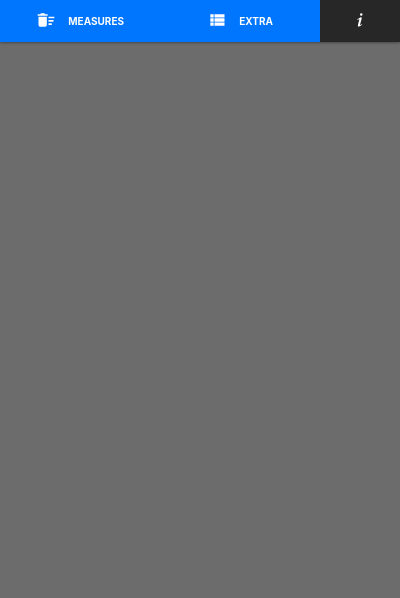
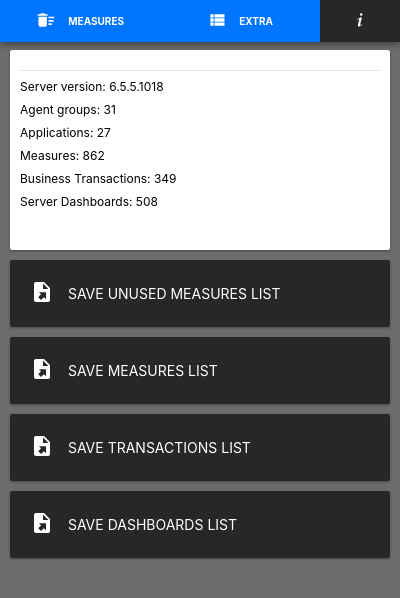
Before and after one commit to areknow/electron-profile, an Electron app: page app/modal.html in a window 400 px wide. Both pictures are taken after a click on the element 360 px from the left and 21 px from the top of the page. Drawn offline with Linux system fonts and the light colour scheme; no server answers.

Commit message:
list printing options and third tab section stats

```diff
--- a/app/js/modal.js
+++ b/app/js/modal.js
@@ -1,11 +1,23 @@
 (function () {
+
+  var unusedMeasures;
+  var allMeasures;
+  var transactions;
+  var dashboards;
 
   //populate lists
   require('electron').ipcRenderer.on('ping', (event, message) => {
+
+    unusedMeasures = message.unusedMeasures;
+    allMeasures = message.profile.profile.allMeasures;
+    transactions = message.profile.profile.transactions;
+    dashboards = message.dashboards;
+
     var title = document.getElementById('modal-title');
     console.log(message)
     $.each(message.profile, function(index,value) {
       title.innerHTML = value.name
+      $('.section-3 .material .title span').text(value.name)
     })
     $.each(message.unusedMeasures, function(index,value) {
       populateUnusedMeasureList(value)
@@ -47,6 +59,27 @@
 
 
 
+  //print the unused measure list to a text file
+  function exportList(list) {
+    var output = "";
+    $.each(list, function(index,item) {
+      output += item+"\r\n";
+    })
+    var app = require('electron').remote;
+    var dialog = app.dialog;
+    dialog.showSaveDialog(function (fileName) {
+      if (fileName === undefined){
+        console.log("You didn't save the file");
+        return;
+      }
+      var fs = require('fs-extra');
+      fs.writeFile(fileName+".txt", output, function (err) {
+        if(err){
+          alert("An error ocurred creating the file "+ err.message)
+        }
+      });
+    });
+  }
 
 
 
@@ -58,7 +91,7 @@
 
 
 
-  //nav button functions
+  //button functions
   $('.button-1').click(function() {
     $('.section-1').fadeIn(200)
     $('.section-2').fadeOut(200)
@@ -80,26 +113,18 @@
     $('.button-1').removeClass('selected');
     $('.button-2').removeClass('selected');
   })
-
+  $('.section-3 .buttons .print-unused').click(function() {
+    exportList(unusedMeasures);
+  })
+  $('.section-3 .buttons .print-all-measures').click(function() {
+    exportList(allMeasures);
+  })
+  $('.section-3 .buttons .print-transactions').click(function() {
+    exportList(transactions);
+  })
+  $('.section-3 .buttons .print-dashboards').click(function() {
+    exportList(dashboards);
+  })
 
 
 })();
-
-
-function exportUnusedMeasureList() {
-  var app = require('electron').remote;
-  var dialog = app.dialog;
-  dialog.showSaveDialog(function (fileName) {
-    if (fileName === undefined){
-      console.log("You didn't save the file");
-      return;
-    }
-    var fs = require('fs-extra');
-    var content = "1st line text" +"\n" + "2nd line text";
-    fs.writeFile(fileName+".txt", content, function (err) {
-      if(err){
-        alert("An error ocurred creating the file "+ err.message)
-      }
-    });
-  });
-}
--- a/app/js/render.js
+++ b/app/js/render.js
@@ -119,6 +119,7 @@
     var measuresFromIncidentsAndTransactions = []
     var fileName = path.split("/")[path.split("/").length - 1];
     parser.parseString(data, function (err, result) {
+      console.log(result)
       if (err) {
         errors.forEach(function (err) {
           alert('Error: ', err);
--- a/app/modal.html
+++ b/app/modal.html
@@ -32,16 +32,13 @@
       </div>
     </div>
 
-
     <div class="section section-1">
       <div class="inner">
         <div class="heading"><span class="count"></span> MEASURES NOT USED IN ANY DASHBOARDS, TRANSACTIONS, OR ALERTS
         </div>
         <ul></ul>
       </div>
-
     </div>
-
     <div class="section section-2">
       <div class="inner inner-1">
         <div class="heading">ALL PROFILE MEASURES -
@@ -62,9 +59,52 @@
         <ul></ul>
       </div>
     </div>
-
     <div class="section section-3">
-
+      <div class="material">
+        <div class="title truncate-ellipsis">
+          <span></span>
+        </div>
+        <p>Server version: 6.5.5.1018</p>
+        <p>Agent groups: 31</p>
+        <p>Applications: 27</p>
+        <p>Measures: 862</p>
+        <p>Business Transactions: 349</p>
+        <p>Server Dashboards: 508</p>
+      </div>
+      <div class="buttons">
+        <div class="button-tile print-unused">
+          <div class="inline">
+            <svg style="width:24px;height:24px" viewBox="0 0 24 24"><path fill="#000000" d="M6,2C4.89,2 4,2.9 4,4V20A2,2 0 0,0 6,22H18A2,2 0 0,0 20,20V8L14,2M13,3.5L18.5,9H13M8.93,12.22H16V19.29L13.88,17.17L11.05,20L8.22,17.17L11.05,14.35" /></svg>
+          </div>
+          <div class="inline">
+            SAVE UNUSED MEASURES LIST
+          </div>
+        </div>
+        <div class="button-tile print-all-measures">
+          <div class="inline">
+            <svg style="width:24px;height:24px" viewBox="0 0 24 24"><path fill="#000000" d="M6,2C4.89,2 4,2.9 4,4V20A2,2 0 0,0 6,22H18A2,2 0 0,0 20,20V8L14,2M13,3.5L18.5,9H13M8.93,12.22H16V19.29L13.88,17.17L11.05,20L8.22,17.17L11.05,14.35" /></svg>
+          </div>
+          <div class="inline">
+            SAVE MEASURES LIST
+          </div>
+        </div>
+        <div class="button-tile print-transactions">
+          <div class="inline">
+            <svg style="width:24px;height:24px" viewBox="0 0 24 24"><path fill="#000000" d="M6,2C4.89,2 4,2.9 4,4V20A2,2 0 0,0 6,22H18A2,2 0 0,0 20,20V8L14,2M13,3.5L18.5,9H13M8.93,12.22H16V19.29L13.88,17.17L11.05,20L8.22,17.17L11.05,14.35" /></svg>
+          </div>
+          <div class="inline">
+            SAVE TRANSACTIONS LIST
+          </div>
+        </div>
+        <div class="button-tile print-dashboards">
+          <div class="inline">
+            <svg style="width:24px;height:24px" viewBox="0 0 24 24"><path fill="#000000" d="M6,2C4.89,2 4,2.9 4,4V20A2,2 0 0,0 6,22H18A2,2 0 0,0 20,20V8L14,2M13,3.5L18.5,9H13M8.93,12.22H16V19.29L13.88,17.17L11.05,20L8.22,17.17L11.05,14.35" /></svg>
+          </div>
+          <div class="inline">
+            SAVE DASHBOARDS LIST
+          </div>
+        </div>
+      </div>
     </div>
 
 
--- a/app/scss/style.scss
+++ b/app/scss/style.scss
@@ -181,7 +181,7 @@ ul {
     width: 100%;
     top: 0;
     text-align: center;
-    box-shadow: 0 1px 3px rgba(0,0,0,0.12), 0 1px 2px rgba(0,0,0,0.24);
+    box-shadow: 0 3px 6px rgba(0,0,0,0.16), 0 3px 6px rgba(0,0,0,0.23);
     .button {
       cursor: pointer;
       color: white;
@@ -204,6 +204,9 @@ ul {
           fill: white;
         }
       }
+    }
+    .button-1 {
+//      border-right: 1px solid #ffffff;
     }
     .button-3 {
       background: #272727;
@@ -253,6 +256,51 @@ ul {
   }
   .section-3 {
     background: #6c6c6c;
+    padding: 10px;
+    padding-top: 50px;
+    .material {
+      border-radius: 2px;
+      padding: 10px;
+      background: white;
+      height: 200px;
+      box-shadow: 0 1px 3px rgba(0,0,0,0.12), 0 1px 2px rgba(0,0,0,0.24);
+      .title {
+        span {
+          font-size: 20px;
+          text-align: center;
+          padding-bottom: 10px;
+          border-bottom: 1px solid #e6e6e6;
+          color: #505050
+        }
+      }
+      p {
+        font-size: 12px;
+        margin: 8px 0;
+      }
+    }
+    .buttons {
+      margin-top: 10px;
+      .button-tile {
+        border-radius: 2px;
+        box-shadow: 0 1px 3px rgba(0,0,0,0.12), 0 1px 2px rgba(0,0,0,0.24);
+        background: #272727;
+        padding: 20px;
+        color: white;
+        margin-bottom: 10px;
+        cursor: pointer;
+        transition: all .1s ease;
+        font-size: 14px;
+        svg {
+          margin-right: 10px;
+          path {
+            fill: white;
+          }
+        }
+        &:hover {
+          background: #323232;
+        }
+      }
+    }
   }
 }
 
--- a/index.js
+++ b/index.js
@@ -67,7 +67,7 @@ function createModalWindow(arg) {
     width: 400,
     height: 721,
     'minWidth': 305,
-    'minHeight': 305,
+    'minHeight': 592,
   });
   modal.on('close', function () {
     modal = null;
```
Also changed, not shown: app/css/style.css, readme.md, 1 other file.
